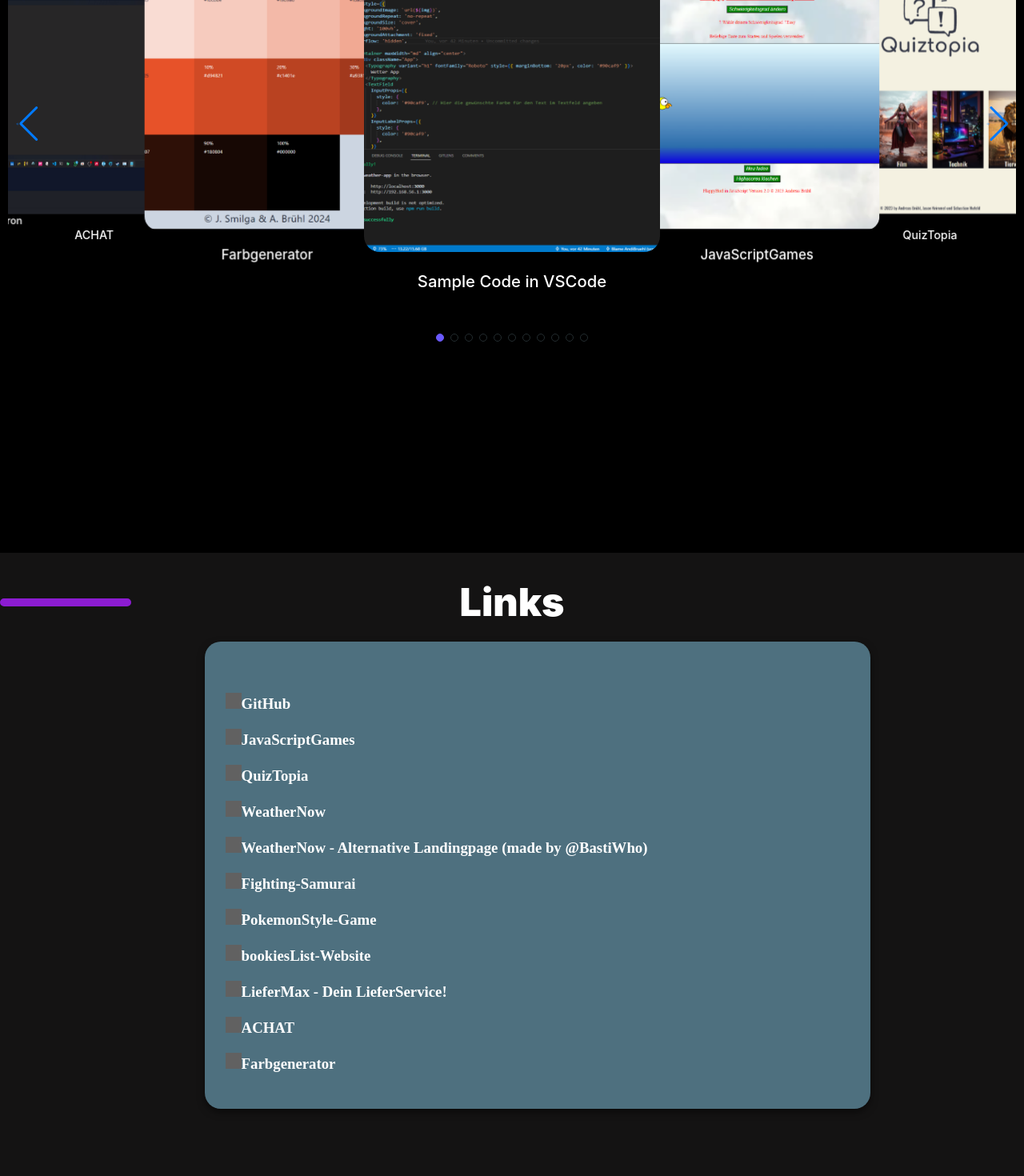
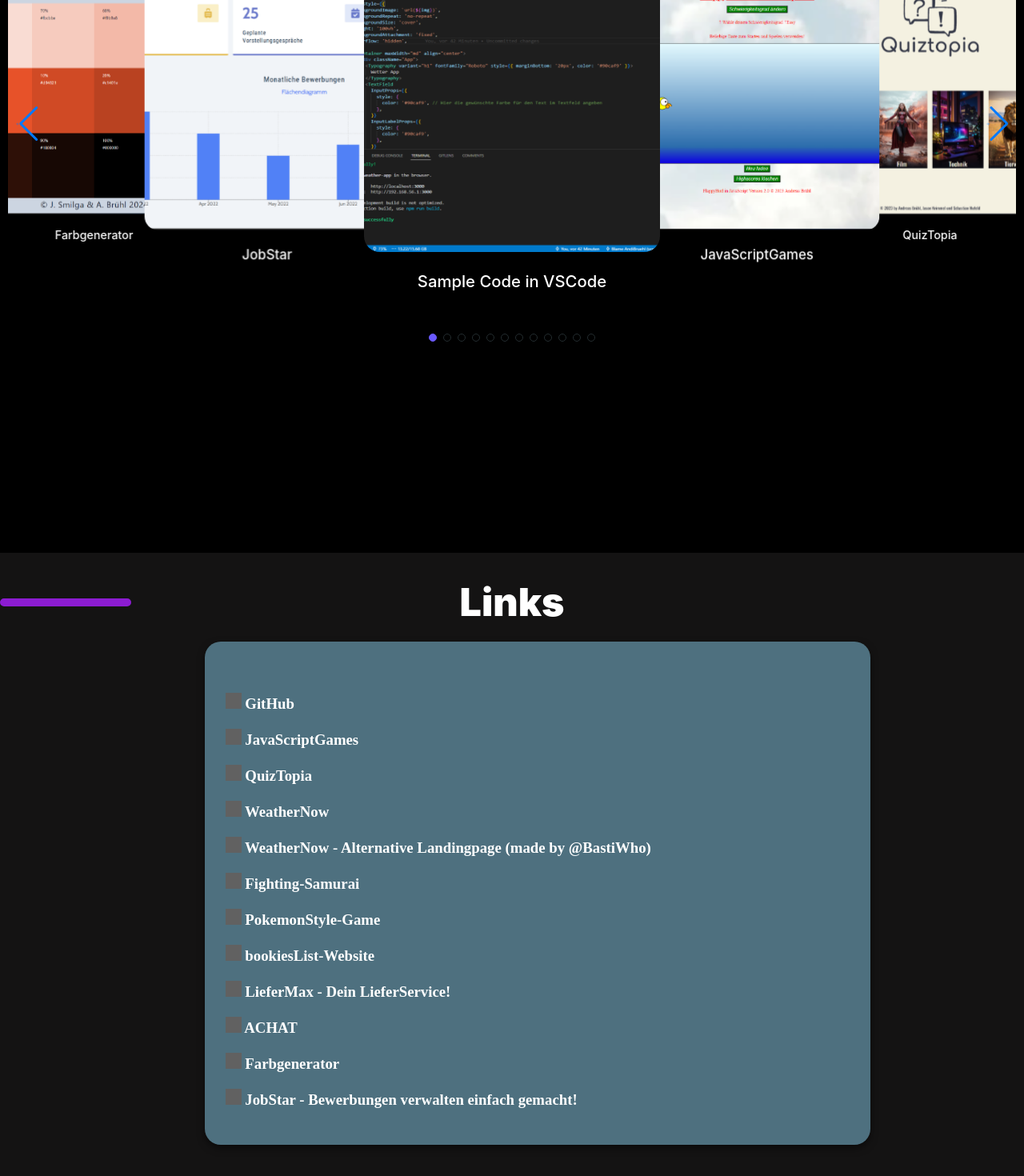
Before and after one commit to AndiBruehl/my-portfolio, a React (Create React App) app: page / in a window 1280 px wide. Shown: the part 3399-4869 px from the top of the page at 80% size. Built offline with nearby package versions, Linux system fonts and the light colour scheme; grey boxes are pictures that could not be loaded.

Commit message:
added JobStar

```diff
--- a/src/components/Links/Links.js
+++ b/src/components/Links/Links.js
@@ -83,7 +83,7 @@
                       height="20px"
                       alt="Github"
                       style={svgStyles}
-                    />
+                    />{" "}
                     GitHub
                   </a>
                 </p>
@@ -99,7 +99,7 @@
                       height="20px"
                       alt="JavaScript-Games"
                       style={svgStyles}
-                    />
+                    />{" "}
                     JavaScriptGames
                   </a>
                 </p>
@@ -115,7 +115,7 @@
                       height="20px"
                       alt="Quizapp"
                       style={svgStyles}
-                    />
+                    />{" "}
                     QuizTopia
                   </a>
                 </p>
@@ -131,7 +131,7 @@
                       height="20px"
                       alt="WeatherNow"
                       style={svgStyles}
-                    />
+                    />{" "}
                     WeatherNow
                   </a>
                 </p>
@@ -147,7 +147,7 @@
                       height="20px"
                       alt="WeatherNow"
                       style={svgStyles}
-                    />
+                    />{" "}
                     WeatherNow - Alternative Landingpage{" "}
                     <a href="https://github.com/bastiwho" target="_blank">
                       (made by @BastiWho)
@@ -166,7 +166,7 @@
                       height="20px"
                       alt="Samurai"
                       style={svgStyles}
-                    />
+                    />{" "}
                     Fighting-Samurai
                   </a>
                 </p>
@@ -182,7 +182,7 @@
                       height="20px"
                       alt="Pokeball"
                       style={svgStyles}
-                    />
+                    />{" "}
                     PokemonStyle-Game
                   </a>
                 </p>
@@ -198,7 +198,7 @@
                       height="20px"
                       alt="bookiesList"
                       style={svgStyles}
-                    />
+                    />{" "}
                     bookiesList-Website
                   </a>
                 </p>
@@ -211,7 +211,7 @@
                       height="20px"
                       alt="bookiesList"
                       style={svgStyles}
-                    />
+                    />{" "}
                     LieferMax - Dein LieferService!
                   </a>
                 </p>
@@ -224,7 +224,7 @@
                       height="20px"
                       alt="bookiesList"
                       style={svgStyles}
-                    />
+                    />{" "}
                     ACHAT
                   </a>
                 </p>
@@ -237,8 +237,21 @@
                       height="20px"
                       alt="farbgenerator"
                       style={svgStyles}
-                    />
+                    />{" "}
                     Farbgenerator
+                  </a>
+                </p>
+
+                <p style={paragraphStyles}>
+                  <a href="https://job-star.vercel.app/landing" target="_blank">
+                    <img
+                      src="https://www.svgrepo.com/show/138396/job-post.svg"
+                      width="20px"
+                      height="20px"
+                      alt="jobstar"
+                      style={svgStyles}
+                    />{" "}
+                    JobStar - Bewerbungen verwalten einfach gemacht!
                   </a>
                 </p>
               </div>
--- a/src/components/Portfolio/Portfolio.js
+++ b/src/components/Portfolio/Portfolio.js
@@ -21,6 +21,7 @@
 import slide_image_9 from "./assets/images/image9.png";
 import slide_image_10 from "./assets/images/image10.png";
 import slide_image_11 from "./assets/images/image11.png";
+import slide_image_12 from "./assets/images/image12.png";
 
 const Header = styled.h2`
   text-align: center;
@@ -40,7 +41,7 @@
   display: flex;
   justify-content: center;
   align-items: center;
-  z-index: 9999; /* Setze den z-index auf einen Wert, der höher ist als der des Swipers */
+  z-index: 9999;
 `;
 
 const ModalContent = styled.div`
@@ -141,13 +142,17 @@
             <img src={slide_image_11} alt="slide_image_11" />
             <p style={{ textAlign: "center" }}>Farbgenerator</p>
           </SwiperSlide>
+          <SwiperSlide onClick={() => openModal(slide_image_12)}>
+            <img src={slide_image_12} alt="slide_image_12" />
+            <p style={{ textAlign: "center" }}>JobStar</p>
+          </SwiperSlide>
 
           <div className="slider-controller">
             <div className="swiper-button-prev slider-arrow">
-              <ion-icon name="arrow-back-outline"></ion-icon>
+              <ion-icon name="arrow-back">Zurück</ion-icon>
             </div>
             <div className="swiper-button-next slider-arrow">
-              <ion-icon name="arrow-forward-outline"></ion-icon>
+              <ion-icon name="arrow-forward">Vor</ion-icon>
             </div>
             <div className="swiper-pagination"></div>
           </div>
```
Also changed, not shown: src/components/Portfolio/assets/images/image12.png (added), 1 other file (tests, documents, lock files or other folders).
